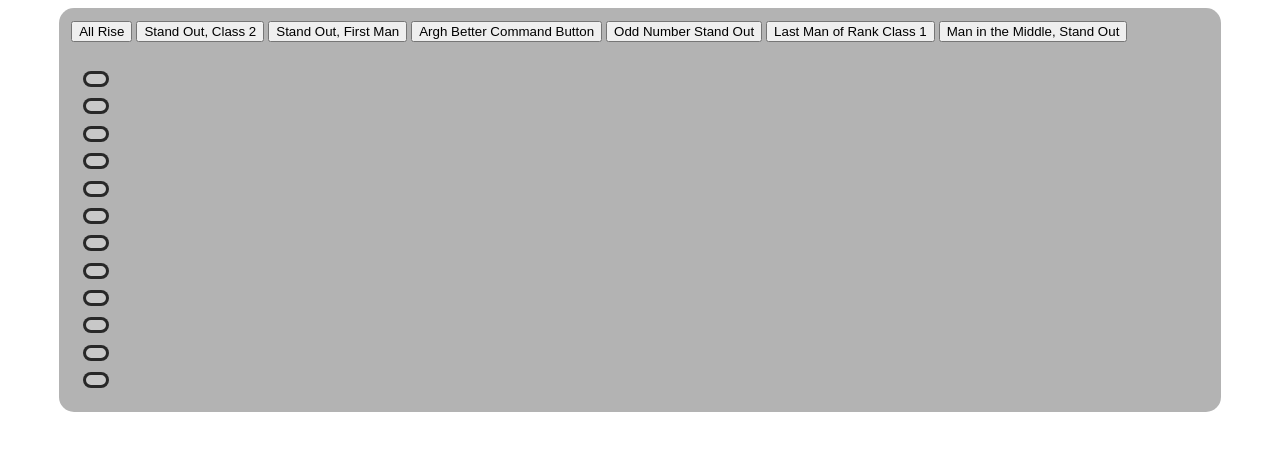
After one commit to RichardBrowning/N341-Client-Side-Web-Programming, a PHP site: page /pickMe/pickMe.html in a window 1280 px wide. The commit adds this page. Shown: the top 451 px of the page. Run offline with PHP 8.4, Linux system fonts and the light colour scheme.

Commit message:
release pick me

```diff
--- a/N341 Student Course Page.html
+++ b/N341 Student Course Page.html
@@ -4,7 +4,7 @@
  AUTHOR: Luxi Liao	(LL)
  PURPOSE: to display a custom course page
  ORIGINALLY CREATED ON: 21 August 2021
- LAST MODIFIED ON: 12 September 2021
+ LAST MODIFIED ON: 29 October 2021
  LAST MODIFIED BY: Luxi Liao (LL)
  MODIFICATION HISTORY:
  21 August 2021 - Added basic content
--- a/css/coursePageStylesheet.css
+++ b/css/coursePageStylesheet.css
@@ -3,7 +3,7 @@
  AUTHOR: Luxi Liao	(LL)
  PURPOSE: to define style of a custom course page
  ORIGINALLY CREATED ON: 21 August 2021
- LAST MODIFIED ON: 26 August 2021
+ LAST MODIFIED ON: 30 October 2021
  LAST MODIFIED BY: Luxi Liao (LL)
  MODIFICATION HISTORY:
  21 August 2021 - Added basic format
@@ -15,6 +15,7 @@
  26 August 2021 - Adding Link Effects
     to make Hover effect better. (LL)
  11 September 2021 - change background color (LL)
+ 30 October 2021 - change assignment area properties (LL)
 ***************************************/
 
 /*definning page styling*/
@@ -90,7 +91,7 @@ header{
 
 /* Setting the formatting for the id="asssignments" division */
 #assignments{
-	width: 70%;
+	width: 80%;
     height: 100%;
 	margin: 0 auto;
 	box-shadow: 0 2px 15px #EEE;
--- /dev/null
+++ b/pickMe/css/pickMe.css
@@ -0,0 +1,41 @@
+/**************************************
+ TITLE: pickMe.css
+ AUTHOR: Luxi Liao	(LL)
+ PURPOSE: to stylize the ahoyJQuery.html
+ ORIGINALLY CREATED ON: 30 October 2021
+ LAST MODIFIED ON: 30 October 2021
+ LAST MODIFIED BY: Luxi Liao (LL)
+ MODIFICATION HISTORY:
+ October 30 2021 - Added basic format
+    give page a basic look. (LL)
+ October 30 2021 - Attempting to add symbols to output area. (LL)
+***************************************/
+
+/*Class:The messages container*/
+.container{
+    height: 90%;
+    width: 90%;
+    margin: 0 auto;
+    padding: 1%;
+
+    background-color: rgba(128, 128, 128, 0.596);
+    border-radius: 15px;
+}
+/*Class:The message*/
+.class1, .class2, .class3{
+    margin: 1%;
+    width: fit-content;
+    padding-left: 10px;
+    padding-right: 10px;
+    padding-top: 5px;
+    padding-bottom: 5px;
+    font-family: 'Segoe UI', Tahoma, Geneva, Verdana, sans-serif;
+    background-color: rgba(211, 211, 211, 0.671);
+    border-radius: 10px;
+    border-style: solid;
+    border-color: rgba(0,0, 0, 0.8);
+}
+/*apply for all buttons*/
+button{
+    display: inline-block;
+}
--- /dev/null
+++ b/pickMe/js/pickMe.js
@@ -0,0 +1,88 @@
+/**************************************
+ TITLE: pickMe.js
+ AUTHOR: Luxi Liao	(LL)
+ PURPOSE: print messages at the page
+ ORIGINALLY CREATED ON: 29 October 2021
+ LAST MODIFIED ON: 30 October 2021
+ LAST MODIFIED BY: Luxi Liao (LL)
+ MODIFICATION HISTORY:
+ 29 October 2021 - Adding the functions. (LL)
+ 30 October 2021 - Writing the main fucntion. (LL)
+ 30 October 2021 - Adding comment
+    to describe each function and some key statements (LL)
+***************************************/
+
+// A $( document ).ready() block.
+$(document).ready(
+    function(){
+        //jQuery selection by tag name that shows visible results
+        function tagHtml(){
+            var elTag = $('p');
+            console.log(elTag);//debug line
+            elTag.html('All Rise');
+        }
+        //jQuery selection by class name that shows visible results
+        function class2ChangeProp(){
+            var elClass = $("." + "class2");
+            console.log(elClass);//debug line
+            elClass.css("font-size", "20px");
+            elClass.css("color", "red");
+        }
+        //jQuery selection by id name that shows visible results
+        function idText1ChangeProp(){
+            var elId = $("#" + "text1");
+            console.log(elId);//debug line
+            elId.css("font-size", "30px");
+            elId.css("color", "lightblue");
+        }
+        //jQuery multiple instructions to selected jQuery in 1 line
+        function multipleInstruction() {
+            var elId = $('button');
+            console.log(elId);//debug line
+            elId.css({
+                "align-items": "center",
+                "background-color": "#FCFCFD",
+                "border-radius": "4px",
+                "height": "48px",
+                "color": "#36395A",
+                "font-family": "'Franklin Gothic Medium', 'Arial Narrow', Arial, sans-serif",
+                "justify-content": "center",
+                "overflow": "hidden",
+                "padding-left": "16px",
+                "padding-right": "16px",
+                "transition": "box-shadow .15s,transform .15s",
+                "user-select": "none",
+                "white-space": "nowrap",
+                "cursor": "pointer",
+                "font-size": "18px",
+                "box-shadow": "rgba(45, 35, 66, 0.4) 0 2px 4px,rgba(45, 35, 66, 0.3) 0 7px 13px -3px,#D6D6E7 0 -3px 0 inset",
+                "box-sizing": "border-box",
+            })
+        }
+        //jQuery filtered selection by tag name that shows visible results
+        function tagFilteredChangeProp(){
+            var elTag = $("p"+":"+"odd");
+            console.log(elTag);//debug line
+            elTag.css("font-style", "italic");
+        }
+        //jQuery filtered selection by class name that shows visible results
+        function classFilteredChangeProp(){
+            var elClass = $("." + "class1" + ":" + "last");
+            console.log(elClass);//debug line
+            elClass.css("letter-spacing", "0.2em");
+        }
+        //jQuery filtered selection by id name that shows visible results
+        function IdFilteredChangeProp(){
+            var elId = $("#text6" + ":first");
+            console.log(elId);//debug line
+            elId.css("font-family", "fantasy, cursive, serif");
+        }
+
+        $('#tag').click(tagHtml);
+        $('#class').click(class2ChangeProp);
+        $('#id').click(idText1ChangeProp);
+        $('#multiInstruction').click(multipleInstruction);
+        $('#tagF').click(tagFilteredChangeProp);
+        $('#classF').click(classFilteredChangeProp);
+        $('#idF').click(IdFilteredChangeProp);
+}); // end of $(document).ready()
--- /dev/null
+++ b/pickMe/pickMe.html
@@ -0,0 +1,85 @@
+<!DOCTYPE html>
+<!--
+ TITLE: pickMe.html
+ AUTHOR: Luxi Liao	(LL)
+ PURPOSE: Displaying a Page for jQuery to modify content
+ ORIGINALLY CREATED ON: 30 October 2021
+ LAST MODIFIED ON: 30 October 2021
+ LAST MODIFIED BY: Luxi Liao (LL)
+ MODIFICATION HISTORY:
+ 30 October 2021 - Adding basic content
+ 	Give the page a basic look (LL)
+-->
+
+<html lang="en-us">
+    <head>
+        <!--basic configuration-->
+        <!--meta http-equiv="Content-Type" content="text/html; charset=UTF-8"-->
+        <meta charset="utf-8">
+        <!-- This <title> displays in the page tab -->
+        <title>jQuery</title>
+		<!-- This will link to your CSS stylesheet for formatting as soon as you create the file. The page will work without it, though. -->
+		<link rel="stylesheet" type="text/css" href="css/pickMe.css">
+
+		<!-- This links to the jQuery library so your js code will work -->
+		<script src="https://ajax.googleapis.com/ajax/libs/jquery/3.3.1/jquery.min.js"></script>
+
+		<!-- This links to the js code specific for this page -->
+		<script src="js/pickMe.js"></script>
+
+    </head> <!--end of head-->
+
+    <body>
+        <div class="container">
+            <div class="buttons">
+                <button type="button" id="tag">All Rise</button>
+                <button type="button" id="class">Stand Out, Class 2</button>
+                <button type="button" id="id">Stand Out, First Man</button>
+                <button type="button" id="multiInstruction">Argh Better Command Button </button>
+                <button type="button" id="tagF">Odd Number Stand Out</button>
+                <button type="button" id="classF">Last Man of Rank Class 1</button>
+                <button type="button" id="idF">Man in the Middle, Stand Out</button>
+            </div>
+        <br>
+            <!--div start-->
+            <p id="text1" class="class1"></p>
+            <!--div end-->
+            <!--div start-->
+            <p id="text2" class="class2"></p>
+            <!--div end-->
+            <!--div start-->
+            <p id="text3" class="class3"></p>
+            <!--div end-->
+            <!--div start-->
+            <p id="text4" class="class1"></p>
+            <!--div end-->
+            <!--div start-->
+            <p id="text5" class="class2"></p>
+            <!--div end-->
+            <!--div start-->
+            <p id="text6" class="class3"></p>
+            <!--div end-->
+            <!--div start-->
+            <p id="text7" class="class1"></p>
+            <!--div end-->
+            <!--div start-->
+            <p id="text8" class="class2"></p>
+            <!--div end-->
+            <!--div start-->
+            <p id="text9" class="class3"></p>
+            <!--div end-->
+            <!--div start-->
+            <p id="text10" class="class1"></p>
+            <!--div end-->
+            <!--div start-->
+            <p id="text11" class="class2"></p>
+            <!--div end-->
+            <!--div start-->
+            <p id="text12" class="class3"></p>
+            <!--div end-->
+            <!--here is the output section-->
+        </div>
+
+    <!--end of body-->
+    </body>
+</html>
```
